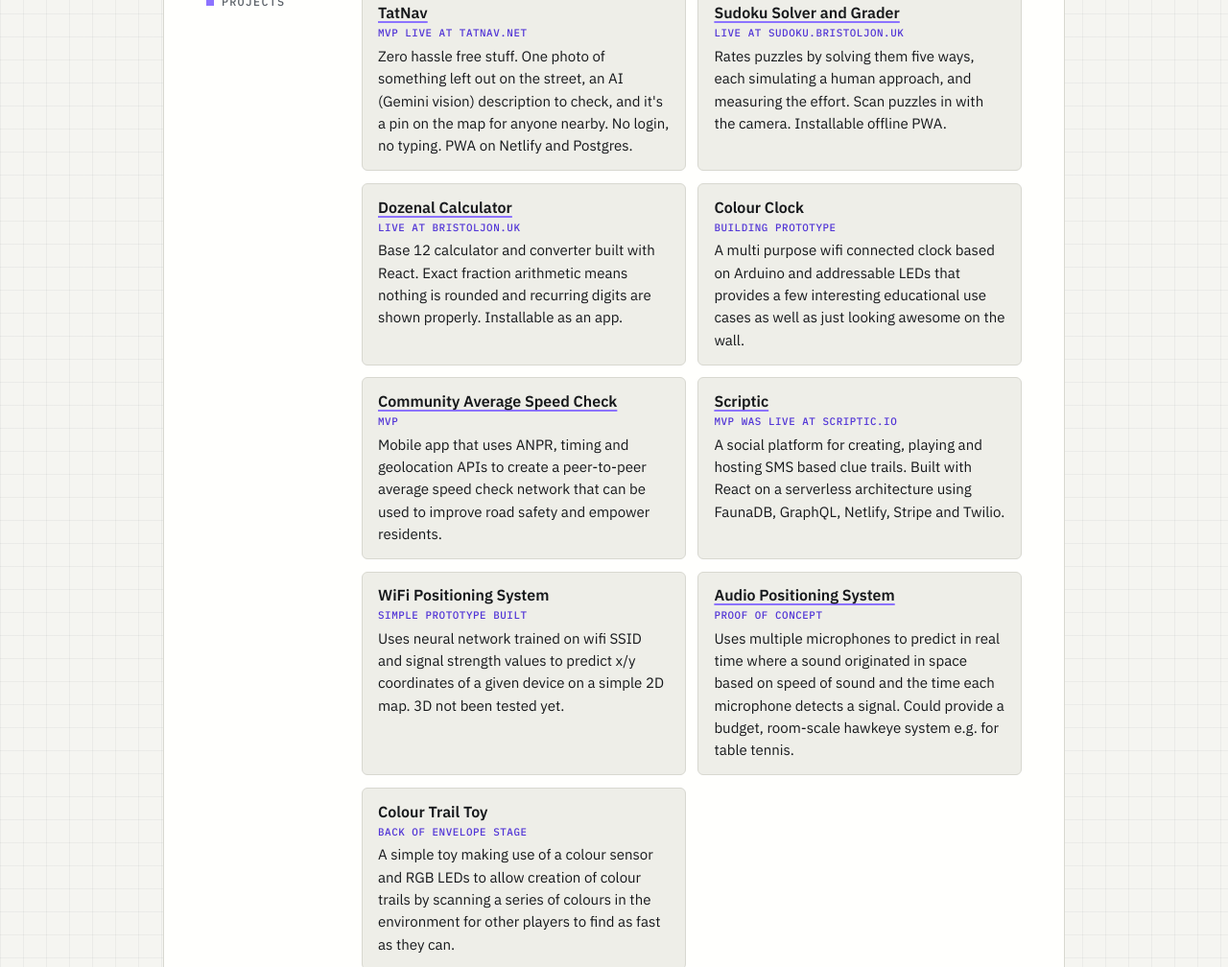
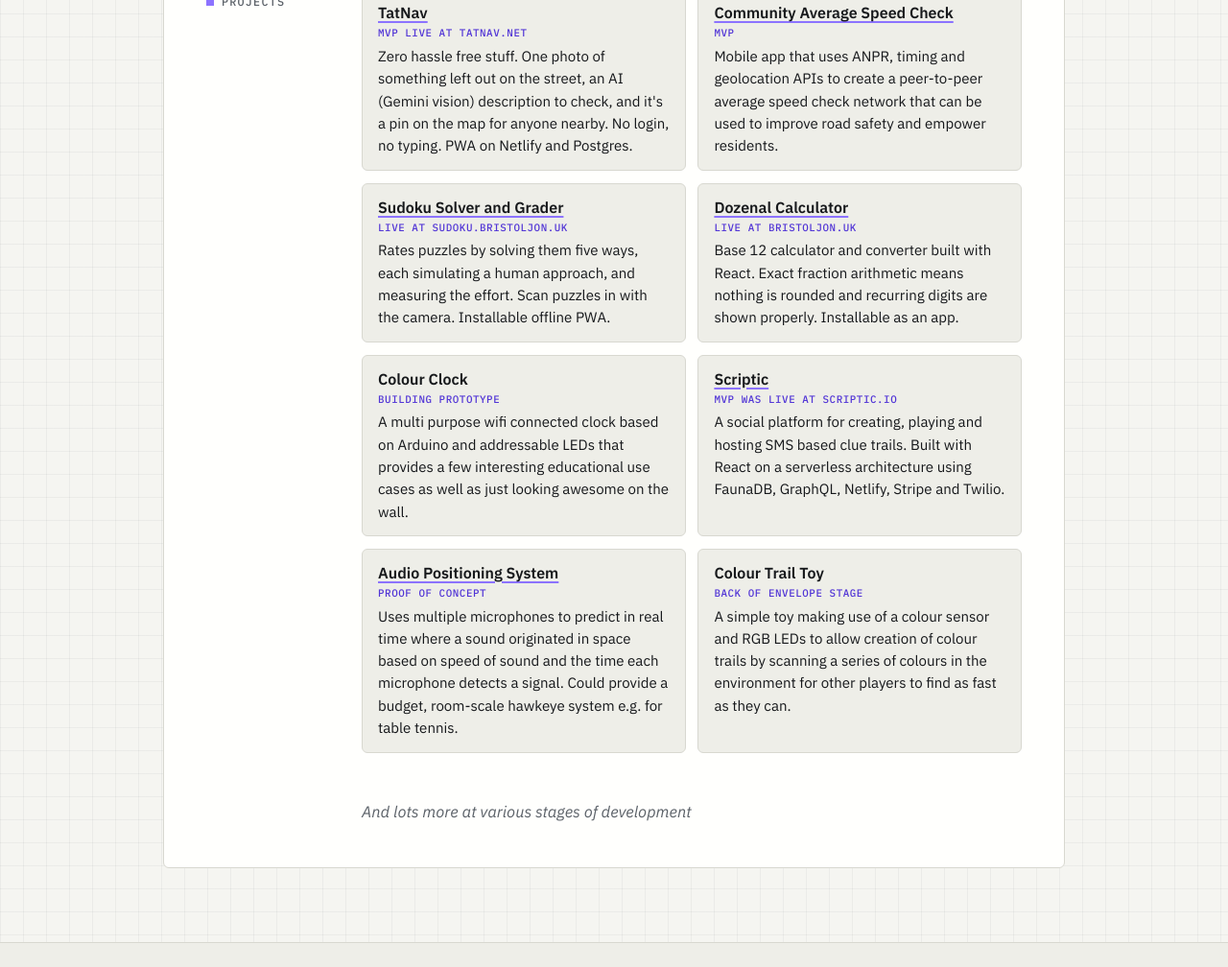
Before and after one commit to bristoljon/website, a Gatsby site: page /cv in a window 1280 px wide. Shown: the part 5314-6322 px from the top of the page at 96% size. Built offline with nearby package versions, Linux system fonts and the light colour scheme; Gatsby itself is replaced by a stand-in of ours; some packages are replaced by stand-ins of ours.

Commit message:
Update Pages “cv”

```diff
--- a/content/pages/cv.md
+++ b/content/pages/cv.md
@@ -221,6 +221,12 @@
     description: Zero hassle free stuff. One photo of something left out on the
       street, an AI (Gemini vision) description to check, and it's a pin on the
       map for anyone nearby. No login, no typing. PWA on Netlify and Postgres.
+  - name: Community Average Speed Check
+    status: MVP
+    url: https://bristoljon.uk/project/speedy/
+    description: Mobile app that uses ANPR, timing and geolocation APIs to create a
+      peer-to-peer average speed check network that can be used to improve road
+      safety and empower residents.
   - name: Sudoku Solver and Grader
     status: live at sudoku.bristoljon.uk
     url: https://sudoku.bristoljon.uk/
@@ -238,23 +244,12 @@
     description: A multi purpose wifi connected clock based on Arduino and
       addressable LEDs that provides a few interesting educational use cases as
       well as just looking awesome on the wall.
-  - name: Community Average Speed Check
-    status: MVP
-    url: https://bristoljon.uk/project/speedy/
-    description: Mobile app that uses ANPR, timing and geolocation APIs to create a
-      peer-to-peer average speed check network that can be used to improve road
-      safety and empower residents.
   - name: Scriptic
     status: MVP was live at scriptic.io
     url: https://bristoljon.uk/project/scriptic/
     description: A social platform for creating, playing and hosting SMS based clue
       trails. Built with React on a serverless architecture using FaunaDB,
       GraphQL, Netlify, Stripe and Twilio.
-  - name: WiFi Positioning System
-    status: simple prototype built
-    description: Uses neural network trained on wifi SSID and signal strength values
-      to predict x/y coordinates of a given device on a simple 2D map. 3D not
-      been tested yet.
   - name: Audio Positioning System
     status: proof of concept
     url: https://bristoljon.uk/project/locator/
```
